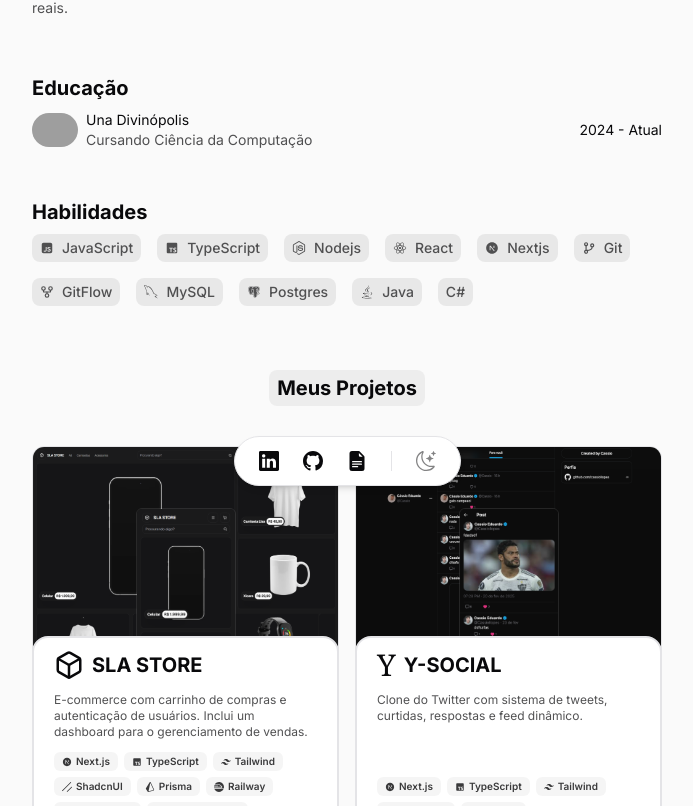
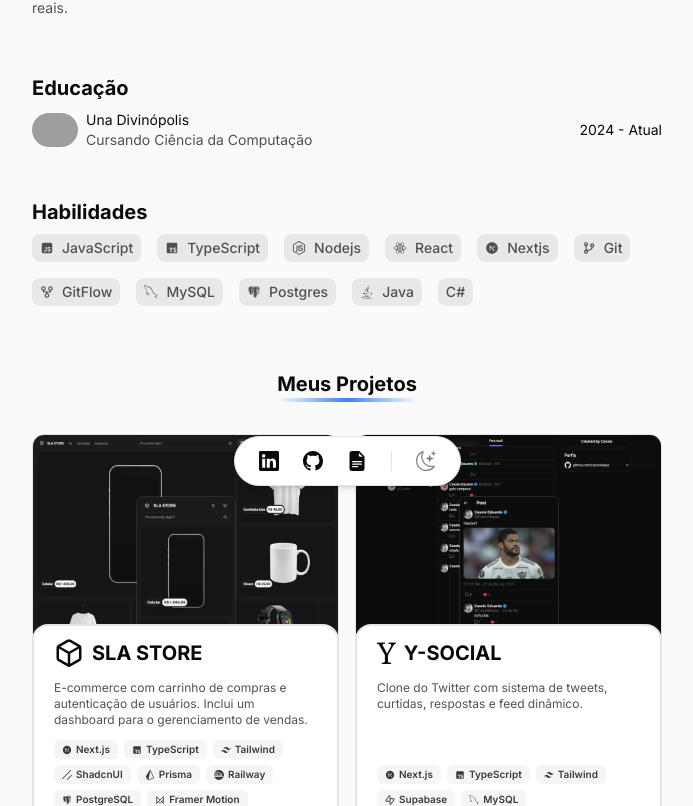
Before and after one commit to Cassiollopes/portfolio, a Next.js app: page / in a window 1280 px wide. Shown: the part 294-1100 px from the top of the page, without its empty margins (293-986 px from the left). Built offline with nearby package versions, Linux system fonts and the light colour scheme; grey boxes are pictures that could not be loaded.

Commit message:
modified:   src/app/layout.tsx 	modified:   src/app/page.tsx

```diff
--- a/src/app/layout.tsx
+++ b/src/app/layout.tsx
@@ -27,7 +27,7 @@
   return (
     <html lang="pt-br" suppressHydrationWarning>
       <body
-        className={`${inter.className} ${geistSans.variable} antialiased scroll-smooth bg-primary-foreground dark:bg-background px-4 pt-20 max-md:pt-8 pb-32 select-none`}
+        className={`${inter.className} ${geistSans.variable} antialiased scroll-smooth bg-primary-foreground  px-5 pt-20 max-md:pt-8 pb-32 select-none dark:bg-black/40`}
       >
         <ThemeProvider
           attribute="class"
--- a/src/app/page.tsx
+++ b/src/app/page.tsx
@@ -132,9 +132,10 @@
         </div>
       </div>
 
-      <div className="flex flex-col gap-10 items-center w-full mt-4 max-md:px-2">
-        <div className="rounded-lg bg-black/5 dark:bg-white/5 p-1 px-2">
+      <div className="flex flex-col gap-8 items-center w-full mt-4">
+        <div>
           <h2>Meus Projetos</h2>
+          <div className="bg-gradient-to-r from-transparent via-blue-500 to-transparent h-1 rounded-full"></div>
         </div>
         <div className="grid md:grid-cols-2 gap-4">
           <ProjectCard
```
